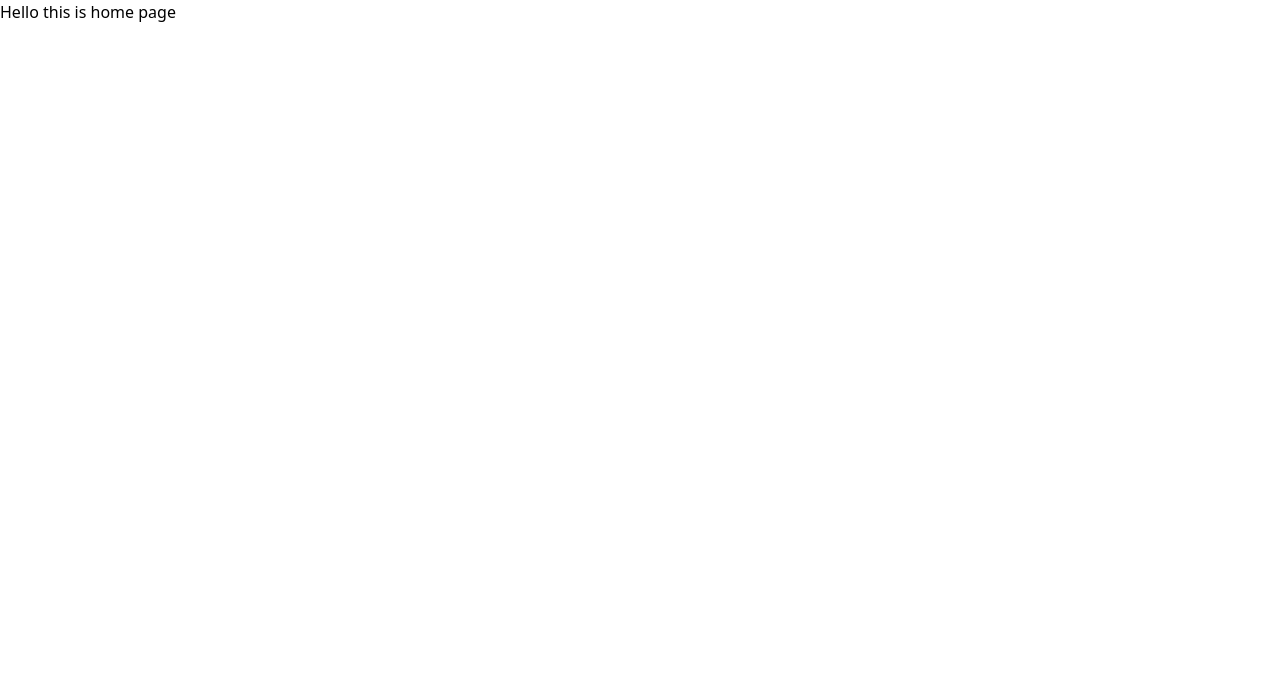
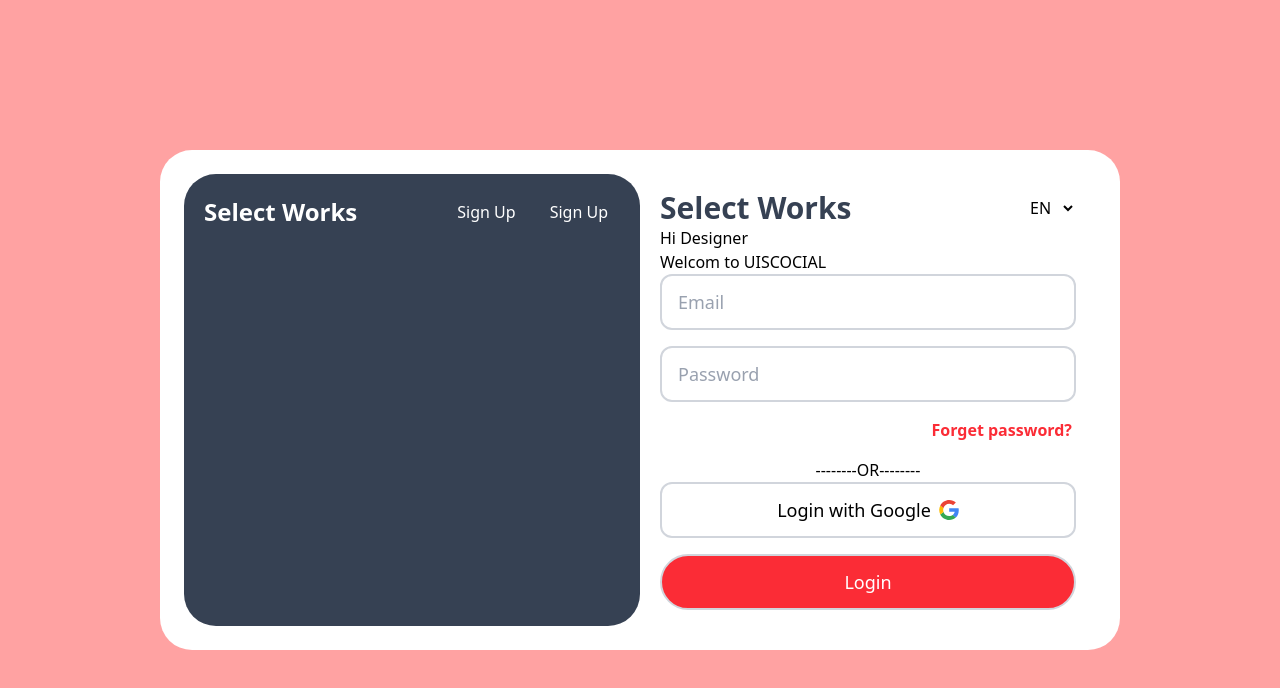
Before and after one commit to codehass/talait-translate-service-frontend, a Next.js app: page / in a window 1280 px wide. Shown: the top 688 px of the page. Built offline with nearby package versions, Linux system fonts and the light colour scheme.

Commit message:
create a login form

```diff
--- a/next.config.ts
+++ b/next.config.ts
@@ -1,15 +1,15 @@
-import type { NextConfig } from "next";
+// import type { NextConfig } from "next";
 
-const nextConfig: NextConfig = {
-	output: "standalone",
-	async rewrites() {
-		return [
-			{
-				source: "/api/:path*",
-				destination: `${process.env.BACKEND_URL}/:path*`,
-			},
-		];
-	},
-};
+// const nextConfig: NextConfig = {
+// 	output: "standalone",
+// 	async rewrites() {
+// 		return [
+// 			{
+// 				source: "/api/:path*",
+// 				destination: `${process.env.BACKEND_URL}/:path*`,
+// 			},
+// 		];
+// 	},
+// };
 
-export default nextConfig;
+// export default nextConfig;
--- a/src/app/page.tsx
+++ b/src/app/page.tsx
@@ -1,3 +1,77 @@
+import GoogleIcon from "../components/ui/GoogleIcon";
+
 export default function Home() {
-	return <div>Hello this is home page</div>;
+	return (
+		<div className="bg-red-300 flex justify-center items-center h-screen">
+			<div className="bg-white w-9/12 rounded-4xl flex p-6">
+				<div className="flex flex-col bg-gray-700 w-1/2 px-5 py-4 rounded-4xl">
+					<div className="flex flex-col">
+						<div className="flex justify-between items-center">
+							<p className="font-bold text-white text-2xl">Select Works</p>
+							<div className="flex gap-2">
+								<button className="font-light px-3 py-2 text-white border-2 border-transparent rounded-2xl hover:cursor-pointer hover:border-white hover:bg-gray-200 active:bg-gray-800 transition-all duration-200">
+									Sign Up
+								</button>
+								<button className="font-light px-3 py-2 text-white rounded-2xl hover:cursor-pointer hover:bg-gray-800 active:bg-gray-800 transition-all duration-200">
+									Sign Up
+								</button>
+							</div>
+						</div>
+					</div>
+				</div>
+				<div className="flex flex-col  w-1/2 px-5 py-4 rounded-4xl">
+					<div>
+						<div className="flex justify-between">
+							<p className="font-extrabold text-3xl text-gray-700">
+								Select Works
+							</p>
+							<select
+								name="En"
+								id="language"
+								className="border-none active:border-none font-medium px-2 py-1 cursor-pointer"
+							>
+								<option value="EN">EN</option>
+								<option value="FR">FR</option>
+							</select>
+						</div>
+						<div>
+							<h2>Hi Designer</h2>
+							<p>Welcom to UISCOCIAL</p>
+
+							<div className="flex flex-col gap-4">
+								<input
+									type="text"
+									className="px-4 py-3 text-lg border-2 border-gray-300 rounded-xl focus:outline-none focus:ring-2 focus:ring-gray-300 focus:border-gray-300 transition-all duration-200 placeholder-gray-400"
+									placeholder="Email"
+								/>
+
+								<input
+									type="text"
+									className="px-4 py-3 text-lg border-2 border-gray-300 rounded-xl focus:outline-none focus:ring-2 focus:ring-gray-300 focus:border-gray-300 transition-all duration-200 placeholder-gray-400"
+									placeholder="Password"
+								/>
+							</div>
+							<div className="flex justify-end py-4 pr-1">
+								<button className="text-red-500 font-semibold hover:cursor-pointer hover:text-red-600">
+									Forget password?
+								</button>
+							</div>
+							<div className="text-center">
+								<p>--------OR--------</p>
+							</div>
+							<div className="flex flex-col gap-4">
+								<button className="flex justify-center items-center gap-2 border-2 border-gray-300 px-4 py-3 text-lg rounded-xl w-full font-medium cursor-pointer hover:bg-gray-100 ">
+									Login with Google
+									<GoogleIcon />
+								</button>
+								<button className="flex justify-center items-center gap-2 border-2 border-gray-300 px-4 py-3 text-lg rounded-full w-full font-medium cursor-pointer hover:bg-red-700 bg-red-500 text-white">
+									Login
+								</button>
+							</div>
+						</div>
+					</div>
+				</div>
+			</div>
+		</div>
+	);
 }
```
